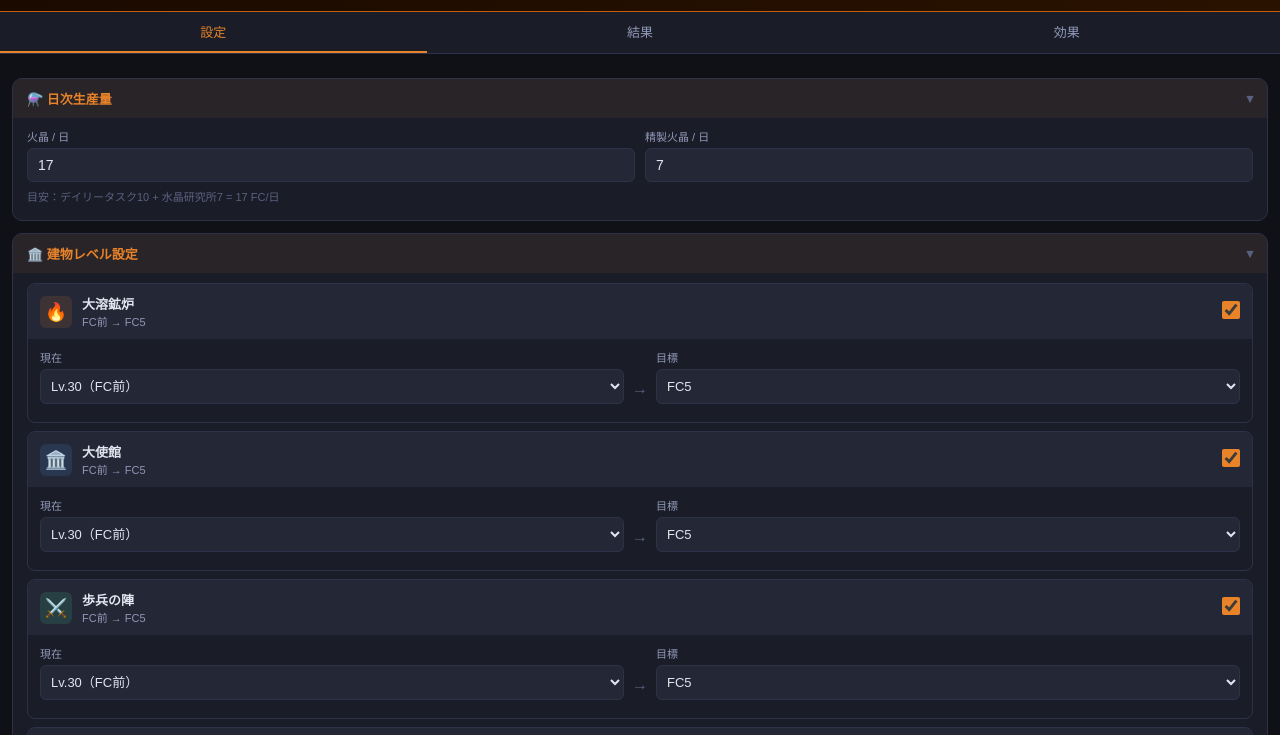
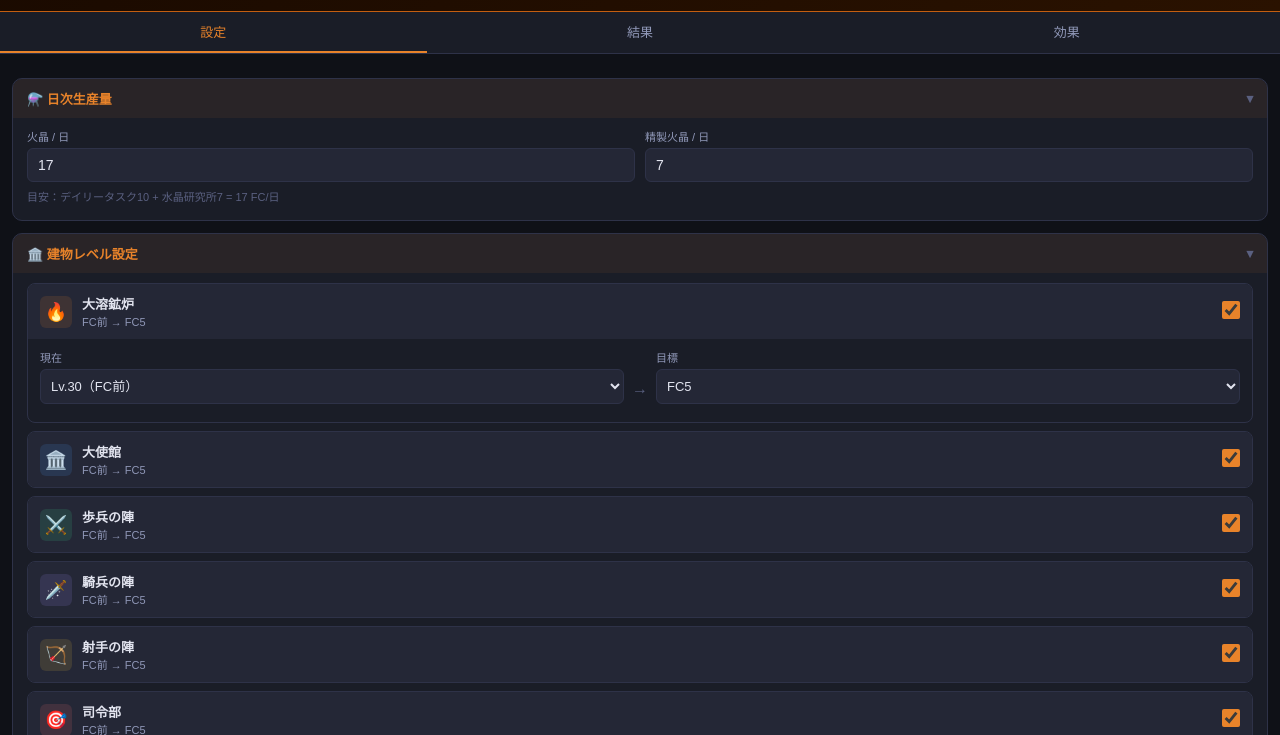
Before and after one commit to summy3598j/wos, a plain HTML site: page fc-calculator.html in a window 1280 px wide. Shown: the part 62-797 px from the top of the page. Drawn offline with Linux system fonts and the light colour scheme.

Commit message:
revert: restore furnace-only default expand
https://claude.ai/code/session_01LNUv6b8o4uk1jxwGE38UvQ

```diff
--- a/fc-calculator.html
+++ b/fc-calculator.html
@@ -341,11 +341,11 @@ function initBuildings() {
     + '</div></div></div>'
   ).join('');
 
-  // Set defaults: all from FC0, target FC5, all expanded
+  // Set defaults: all from FC0, target FC5
   BUILDINGS.forEach(b => {
     document.getElementById('to-' + b.id).value = '5-0';
     updateSub(b.id);
-    toggleBuilding(b.id);
+    if (b.id === 'furnace') toggleBuilding('furnace');
   });
 }
 
```
